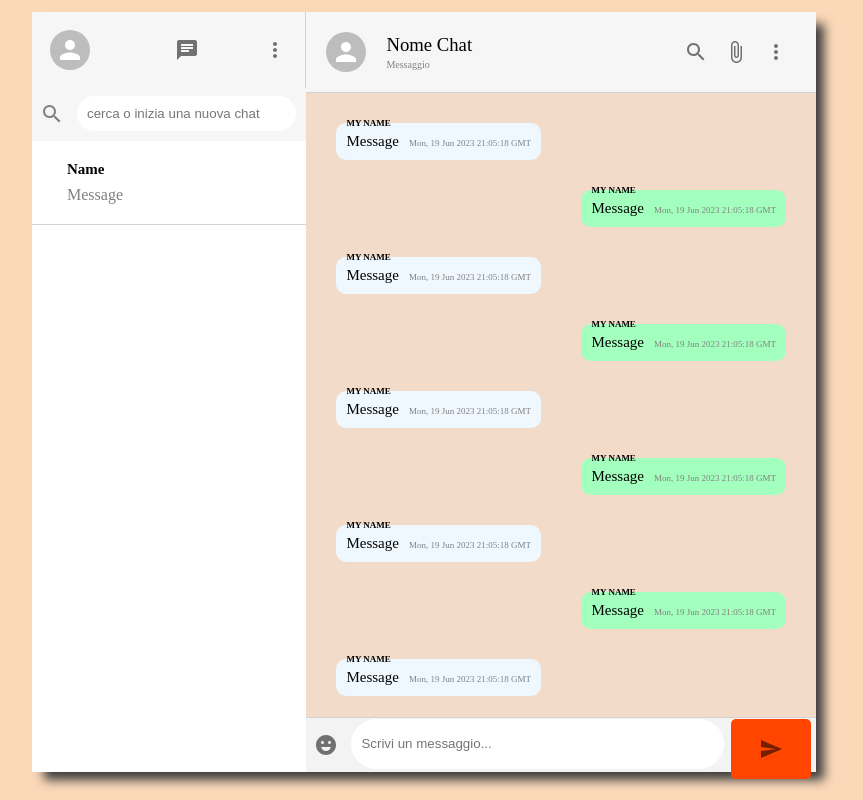
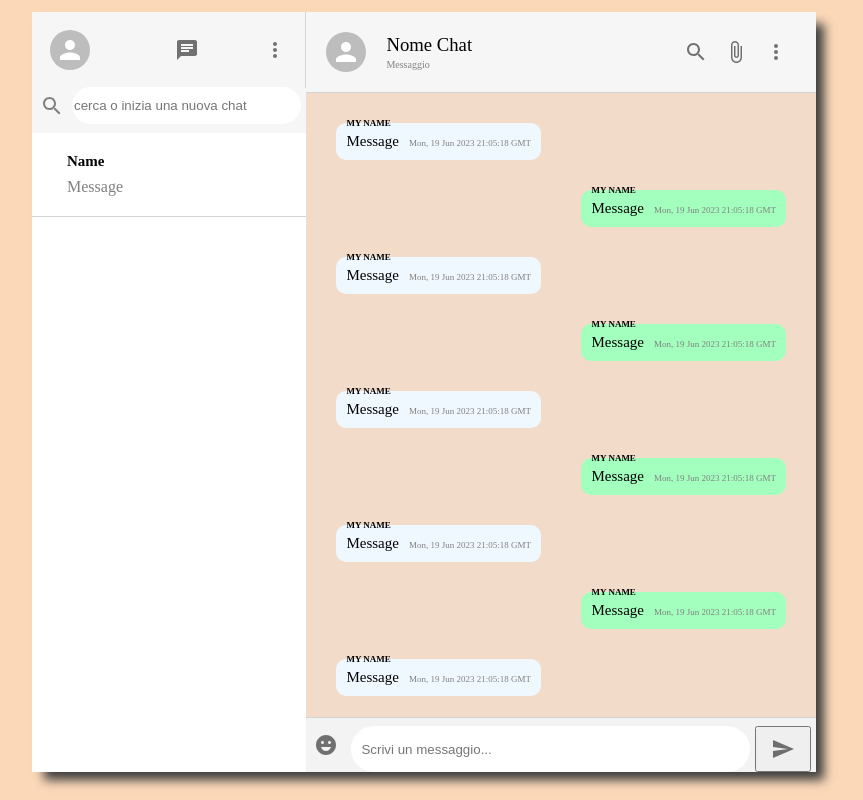
Before and after one commit to Barzol/AppMessaggi, a React (Create React App) app in the folder client/: page / in a window 1280 px wide. Shown: the whole page, without its empty margins (216-1079 px from the left). Built offline with nearby package versions, Linux system fonts and the light colour scheme.

Commit message:
Ho sistemato qualcosa

```diff
--- a/client/src/components/ChatBox.css
+++ b/client/src/components/ChatBox.css
@@ -80,7 +80,7 @@
 }
 
 .chat_footer > form {
-    margin-top: 7px;
+    margin-top: 8px;
     display: flex;
     flex: 1;
     padding: 5px;
@@ -88,7 +88,7 @@
 
 .chat_footer > form > input{
     flex: 1;
-    margin-right: 7px;
+    margin-right: 5px;
     border-radius: 30px;
     padding: 10px;
     border: none;
@@ -97,9 +97,10 @@
 
 .chat_footer > form > input > button{
     display: none;
+    background-color: #F2DCC9;
 }
 
 .chat_footer > .MuiSvgIcon-root{
-    padding: 10px;
+    padding: 1px;
     color: gray;
 }
--- a/client/src/components/Sidebar.css
+++ b/client/src/components/Sidebar.css
@@ -34,7 +34,6 @@
 
 .sidebar_search_container{
     display: flex;
-    margin-top: 8px;
     align-items: center;
     background-color: #f6f6f6;
     width: 98%;
@@ -50,8 +49,8 @@
 
 .sidebar_search_container > input{
     border: none;
-    margin: 2px 5px;
     width: 100%;
+    height: 35px;
     outline-width: 0;
     border-radius: 20px;
 }
--- a/client/src/pages/Register.css
+++ b/client/src/pages/Register.css
@@ -46,7 +46,7 @@ body {
     align-items: center;
 }
 
-input {
+#input {
     width: 100%;
     padding: 10px;
     margin-bottom: 10px;
@@ -54,7 +54,7 @@ input {
     border-radius: 5px;
 }
 
-button {
+#button {
     padding: 10px 20px;
     background-color: orangered;
     color: white;
```
